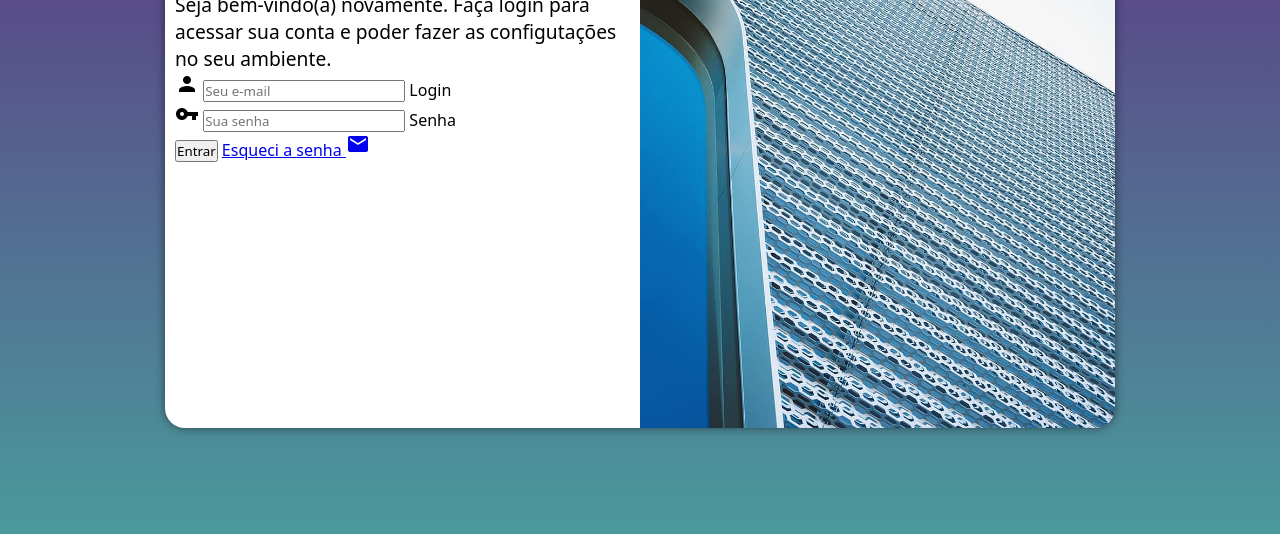
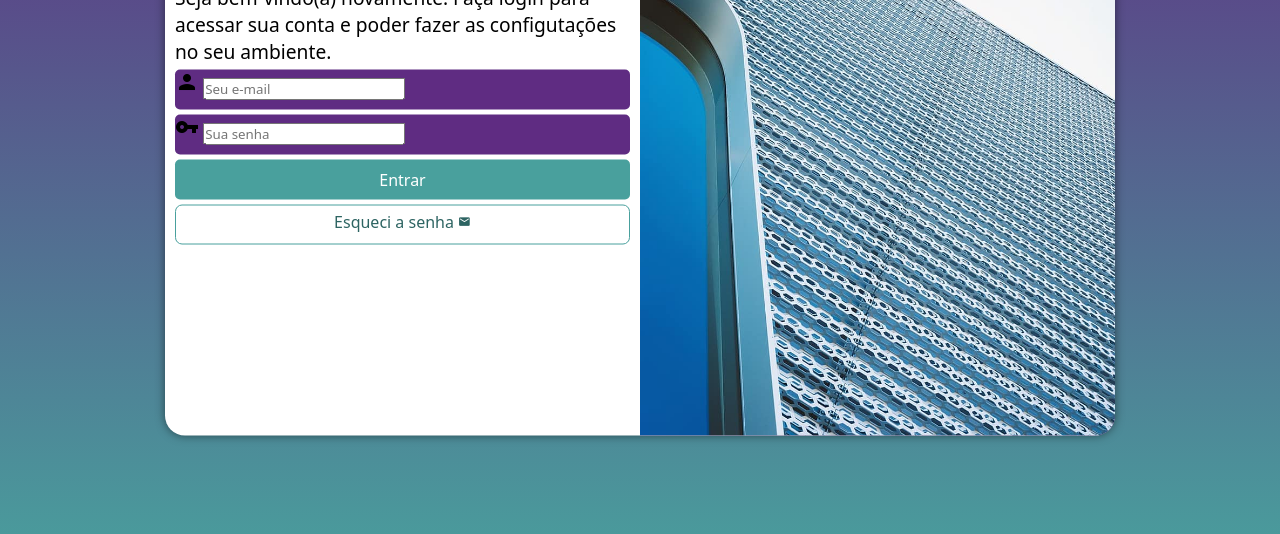
Before and after one commit to WillianQuintino/projeto-login, a plain HTML site: page index.html in a window 1280 px wide. Shown: the part 222-756 px from the top of the page. Drawn offline with Linux system fonts and the light colour scheme.

Commit message:
formatacao do formulario

```diff
--- a/estilos/style.css
+++ b/estilos/style.css
@@ -34,7 +34,7 @@ section#login {
 
     background-color: white;
     width: 250px;
-    height: 500px;
+    height: 515px;
     border-radius: 20px;
     box-shadow: 0px 0px 10px rgba(0, 0, 0, 0.5);
 
@@ -63,3 +63,55 @@ div#formulario > h1 {
 div#formulario > p {
     font-size: 0.8em;
 }
+
+form > div.campo {
+    background-color: #5f2c82;
+    display: block;
+    width: 100%;
+    height: 40px;
+    border-radius: 5px;
+    margin: 5px 0px;
+}
+
+div.campo > label {
+    display:none;
+}
+
+form > input[type="submit"] {
+    display: block;
+    font-size: 1em;
+    width: 100%;
+    height: 40px;
+    background-color: #49a09d;
+    color: white;
+    border: none;
+    border-radius: 5px;
+    cursor: pointer;
+}
+
+form > input[type="submit"]:hover {
+    background-color: #2d6462;
+}
+
+form > a.botao {
+    display: block;
+    text-align: center;
+    font-size: 1em;
+    width: 100%;
+    height: 40px;
+    padding: 5px;
+    margin-top: 5px;
+    background-color: white;
+    color: #2d6462;
+    border: 1px solid #49a09d;
+    border-radius: 7px;
+    text-decoration: none;
+}
+
+form > a.botao:hover {
+    background-color: #6cd3cf;
+}
+
+form > a.botao > i{
+    font-size: 0.8em;
+}
--- a/index.html
+++ b/index.html
@@ -29,7 +29,7 @@
                         <label for="isenha" >Senha</label>
                     </div>
                     <input type="submit" value="Entrar">
-                    <a href="esqueci.html"> Esqueci a senha <i class="material-icons">mail</i></a>
+                    <a href="esqueci.html" class="botao"> Esqueci a senha <i class="material-icons">mail</i></a>
                 </form>
             </div>
         </section>
```
